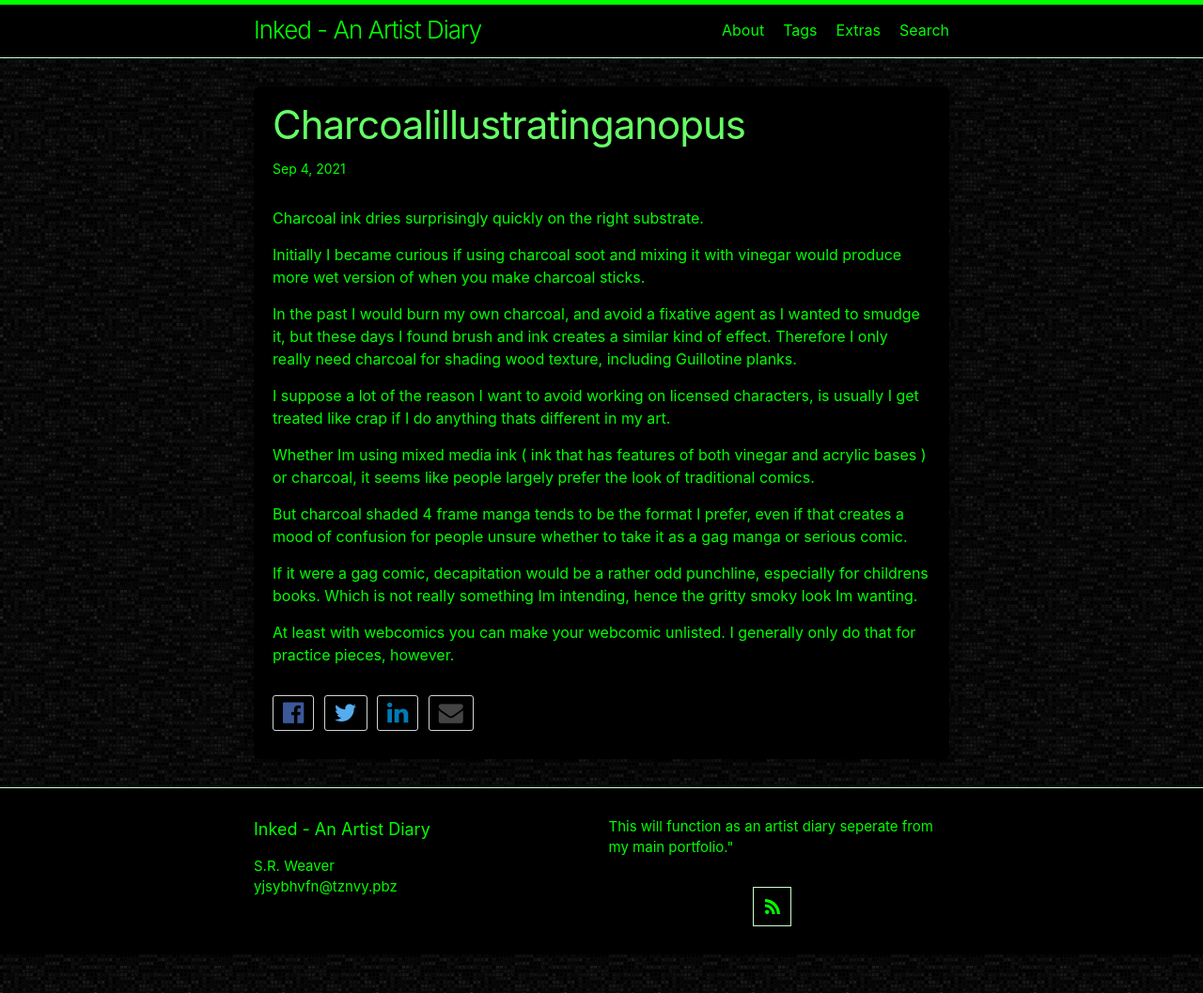
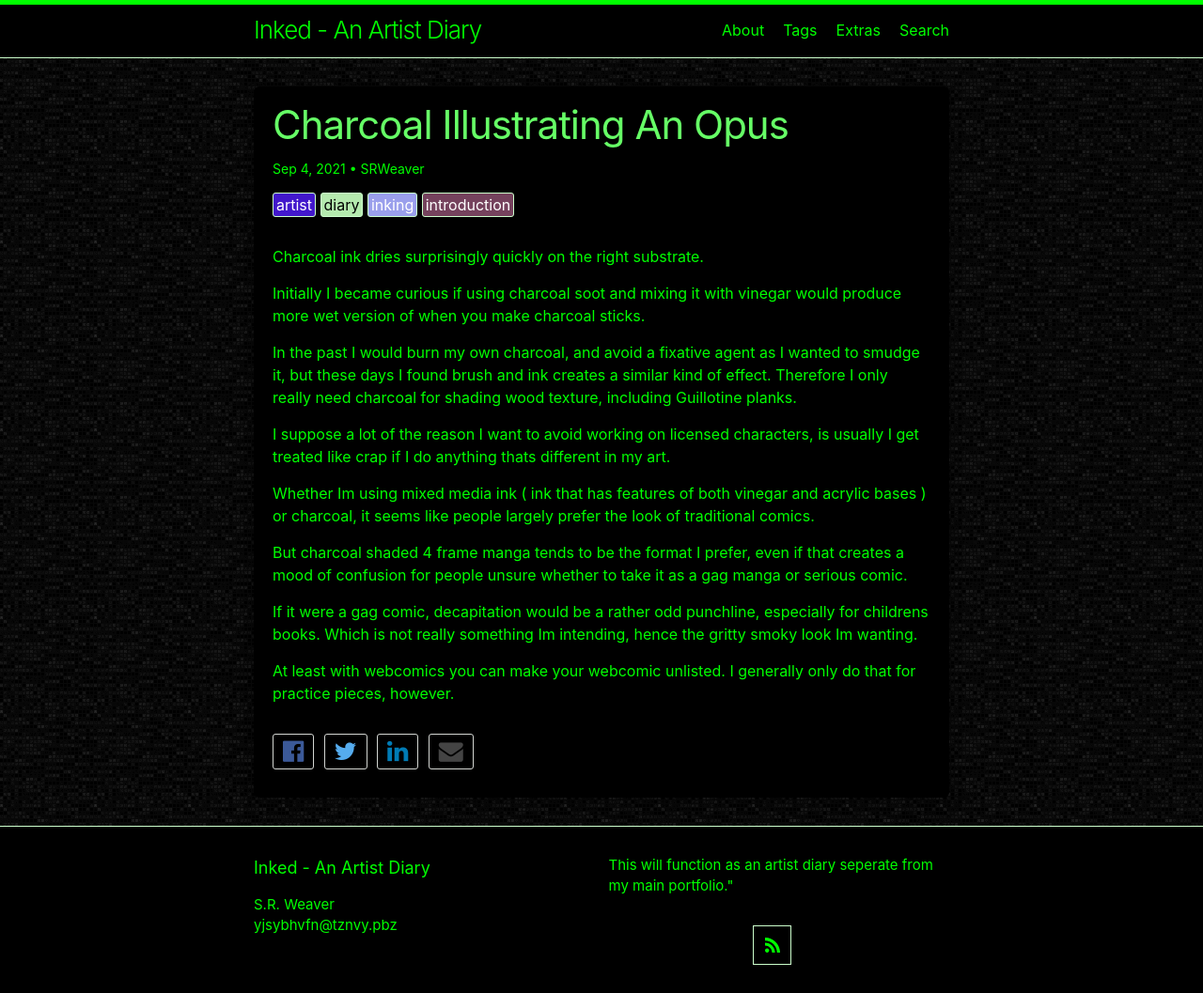
Before and after one commit to LWFlouisa/Inked, a Jekyll site: the page built from _posts/2021-09-04-charcoalillustratinganopus.md, in a window 1280 px wide. Shown: the whole page at 94% size. Built offline with Jekyll 4.4.1, drawn with Linux system fonts in a browser that asks for light colours; our own code applies the rules of GitHub Pages for plain Markdown files.

Commit message:
Update 2021-09-04-charcoalillustratinganopus.md

```diff
--- a/_posts/2021-09-04-charcoalillustratinganopus.md
+++ b/_posts/2021-09-04-charcoalillustratinganopus.md
@@ -1,3 +1,8 @@
+---
+title: Charcoal Illustrating An Opus
+author: SRWeaver
+tags: introduction artist inking diary
+---
 Charcoal ink dries surprisingly quickly on the right substrate.
 
 Initially I became curious if using charcoal soot and mixing it with vinegar would produce more wet version of when you make charcoal sticks.
```
